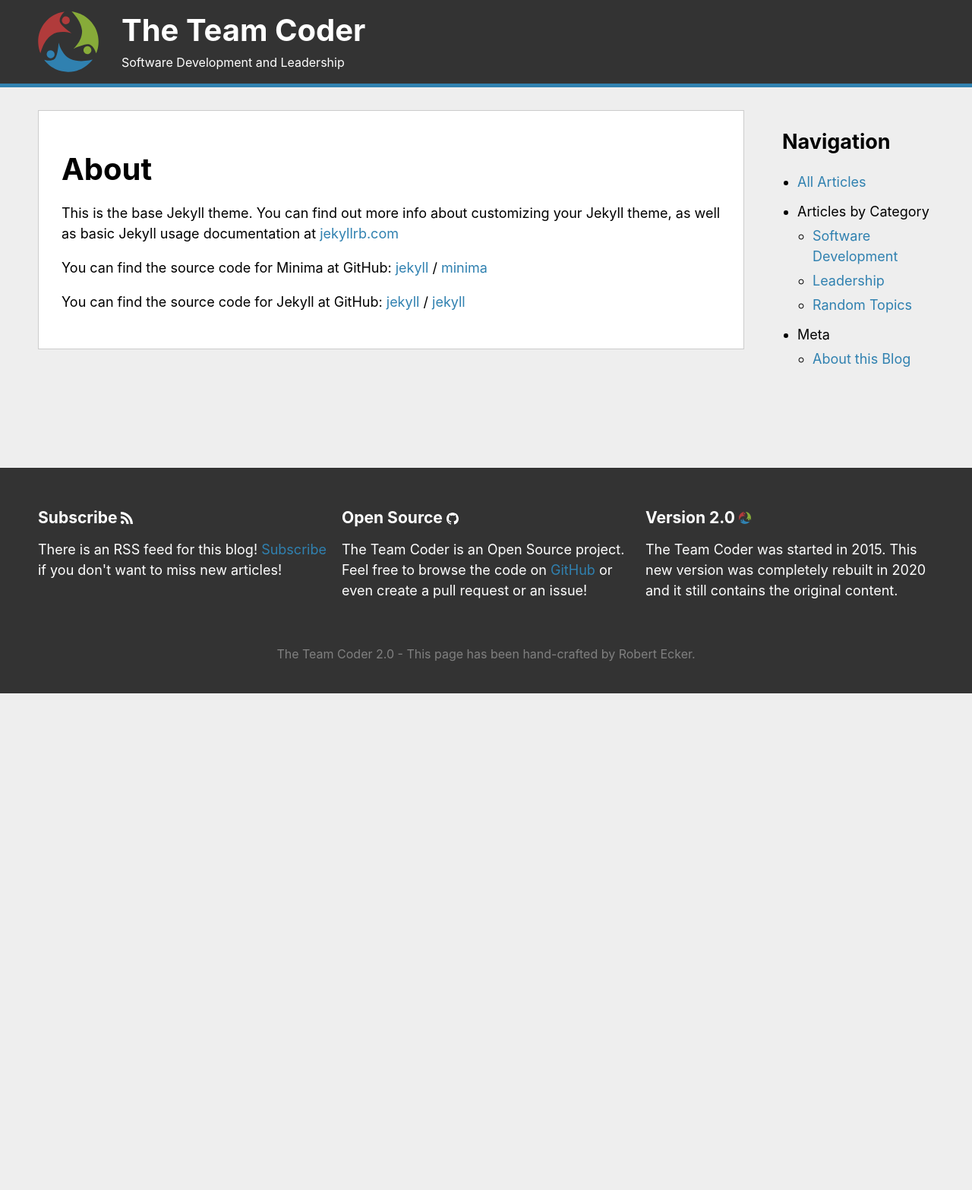
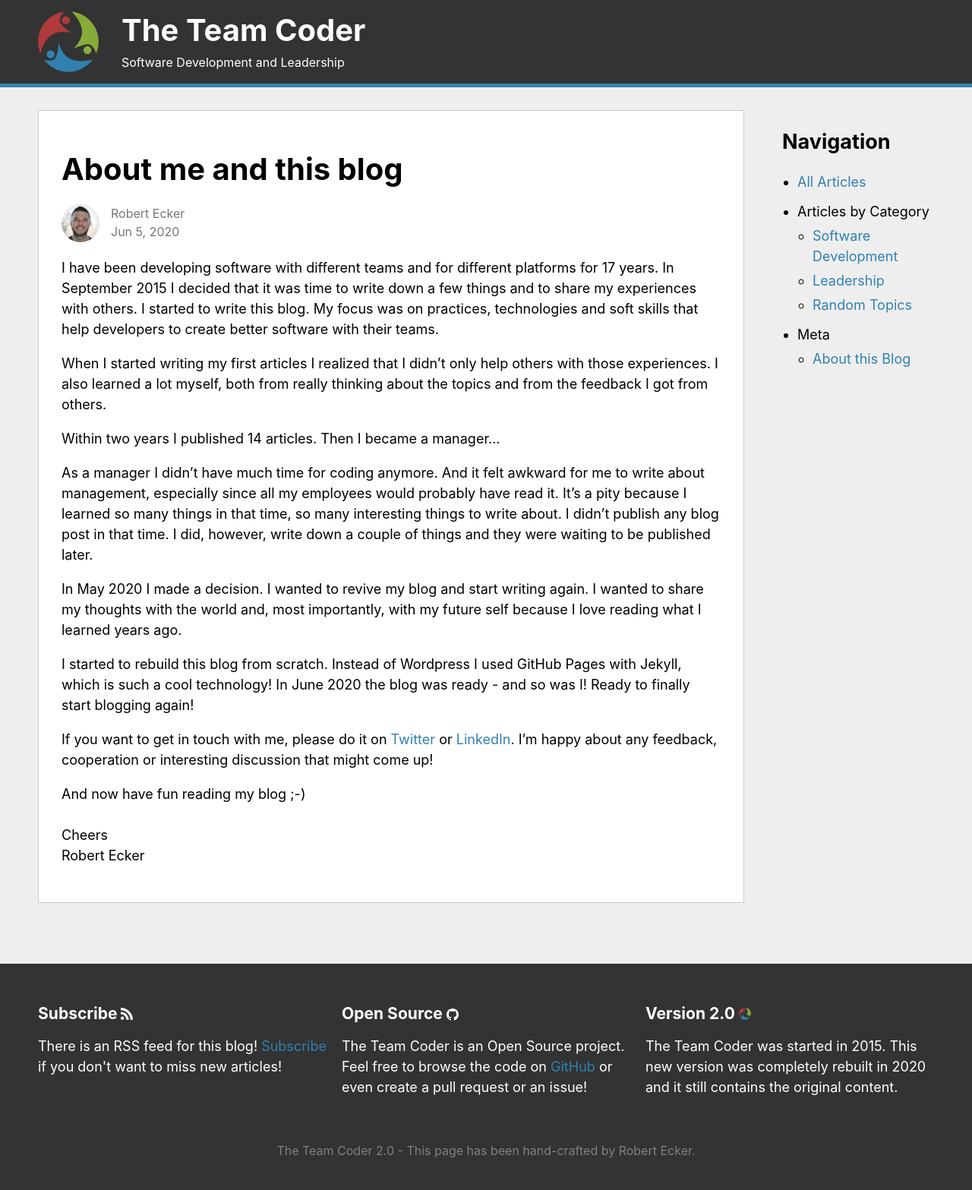
Before and after one commit to team-coder/team-coder.com, a Jekyll site: the page built from about.md, in a window 1280 px wide. Shown: the whole page at 76% size. Built offline with Jekyll 4.4.1, drawn with Linux system fonts in a browser that asks for light colours; before the commit the page ends 913 px from its top, so only the background shows below that.

Commit message:
Write the About page and link it form meta data

```diff
--- /dev/null
+++ b/_includes/article-meta.html
@@ -0,0 +1,25 @@
+{%- if include.page.author -%}
+<div class="article-meta">
+    <a href="/about/">
+        <img src="/images/robert-ecker.jpg" alt="the author Robert Ecker" class="author-picture">
+    </a>
+    <div>
+        <p class="article-meta-text">
+            <a href="/about/">
+                <span itemscope itemprop="author" itemtype="http://schema.org/Person">
+                    <span itemprop="name">
+                        {{ include.page.author }}
+                    </span>
+                </span>
+            </a>
+        </p>
+        {%- if include.page.date -%}
+        <p class="article-meta-text">
+            <time itemprop="datePublished" datetime="{{ include.post.date | date_to_xmlschema }}">
+                {{ include.page.date | date: "%b %-d, %Y" }}
+            </time>
+        </p>
+        {%- endif -%}
+    </div>
+</div>
+{%- endif -%}
--- a/_layouts/page.html
+++ b/_layouts/page.html
@@ -7,6 +7,7 @@ layout: default
 
     <div class="post-header">
       <h1 class="post-title">{{ page.title | escape }}</h1>
+      {%- include article-meta.html page=page-%}
     </div>
 
     <div class="post-content">
--- a/about.markdown
+++ /dev/null
@@ -1,18 +0,0 @@
----
-layout: page
-title: About
-permalink: /about/
----
-
-This is the base Jekyll theme. You can find out more info about customizing your Jekyll theme, as well as basic Jekyll usage documentation at [jekyllrb.com](https://jekyllrb.com/)
-
-You can find the source code for Minima at GitHub:
-[jekyll][jekyll-organization] /
-[minima](https://github.com/jekyll/minima)
-
-You can find the source code for Jekyll at GitHub:
-[jekyll][jekyll-organization] /
-[jekyll](https://github.com/jekyll/jekyll)
-
-
-[jekyll-organization]: https://github.com/jekyll
--- /dev/null
+++ b/about.md
@@ -0,0 +1,28 @@
+---
+layout: page
+title: About me and this blog
+author: "Robert Ecker"
+date: 2020-06-05 12:00:00 +0200
+permalink: /about/
+---
+
+I have been developing software with different teams and for different platforms for 17 years. In September 2015 I decided that it was time to write down a few things and to share my experiences with others. I started to write this blog. My focus was on practices, technologies and soft skills that help developers to create better software with their teams.
+
+When I started writing my first articles I realized that I didn't only help others with those experiences. I also learned a lot myself, both from really thinking about the topics and from the feedback I got from others.
+
+Within two years I published 14 articles. Then I became a manager...
+
+As a manager I didn't have much time for coding anymore. And it felt awkward for me to write about management, especially since all my employees would probably have read it. It's a pity because I learned so many things in that time, so many interesting things to write about. I didn't publish any blog post in that time. I did, however, write down a couple of things and they were waiting to be published later.
+
+In May 2020 I made a decision. I wanted to revive my blog and start writing again. I wanted to share my thoughts with the world and, most importantly, with my future self because I love reading what I learned years ago.
+
+I started to rebuild this blog from scratch. Instead of Wordpress I used GitHub Pages with Jekyll, which is such a cool technology! In June 2020 the blog was ready - and so was I! Ready to finally start blogging again!
+
+If you want to get in touch with me, please do it on [Twitter](https://twitter.com/teamcoder_) or [LinkedIn](https://www.linkedin.com/in/robertmissbach). I'm happy about any feedback, cooperation or interesting discussion that might come up!
+
+And now have fun reading my blog ;-)
+<br/>
+<br/>
+Cheers
+<br/>
+Robert Ecker
--- a/css/main.scss
+++ b/css/main.scss
@@ -99,6 +99,7 @@ blockquote {
 .article-meta {
     display: flex;
     margin-top: 20px;
+    margin-bottom: -5px;
 }
 
 .article-meta-text {
@@ -106,6 +107,13 @@ blockquote {
     font-weight: normal;
     font-size: medium;
     margin: 0;
+
+    a {
+        color: $color-text-secondary;
+    }
+    a:hover {
+        color: $color-blue;
+    }
 }
 
 .author-picture {
@@ -114,6 +122,13 @@ blockquote {
     margin-right: 15px;
     width: 50px;
     height: 50px;
+
+    transition: all .15s ease-in-out;
+}
+
+.author-picture:hover {
+    transform: scale(1.02);
+    box-shadow: 0px 0px 10px 0px $color-border;
 }
 
 .svg-icon {
```
Also changed, not shown: _layouts/post.html (+1 -19 lines).
